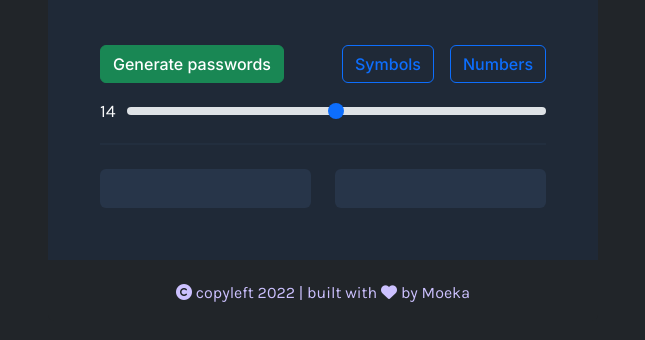
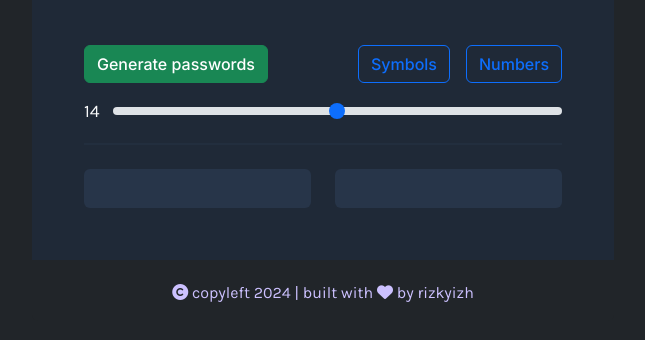
Before and after one commit to rizkyizh/Password-Generator, a plain HTML site: page index.html in a window 1280 px wide. Shown: the part 334-674 px from the top of the page, without its empty margins (317-962 px from the left). Drawn offline with nearby package versions, Linux system fonts and the light colour scheme.

Commit message:
`style`: adjust result pass containers

```diff
--- a/css/index.css
+++ b/css/index.css
@@ -1,8 +1,8 @@
-@import url('https://fonts.googleapis.com/css2?family=Inter:wght@400;500&family=Karla:wght@400;800&display=swap');
+@import url("https://fonts.googleapis.com/css2?family=Inter:wght@400;500&family=Karla:wght@400;800&display=swap");
 
-:root{
-    --font-Inter: 'Inter', sans-serif;
-    --font-Karla: 'Karla', sans-serif;
+:root {
+  --font-Inter: "Inter", sans-serif;
+  --font-Karla: "Karla", sans-serif;
 }
 
 body {
@@ -11,65 +11,66 @@ body {
   height: 100vh;
 }
 
-.card-body{
-    background-color: #1F2937;
+.card-body {
+  background-color: #1f2937;
   padding: 3.25rem !important;
 }
 
-.card-body .card-title{
+.card-body .card-title {
   font-family: var(--font-Karla);
   font-weight: 800;
   font-size: 2.5rem;
 }
-.card-body .card-title span{
-    color: #4ADF86;
+.card-body .card-title span {
+  color: #4adf86;
 }
-.card-body .card-text{
+.card-body .card-text {
   font-family: var(--font-Inter);
   font-weight: 400;
   font-size: 1.25rem;
 }
-.card-body .btn{
+.card-body .btn {
   font-family: var(--font-Inter);
   font-weight: 500;
 }
-.card-body hr{
-    border: 1px solid #2F3E53;
+.card-body hr {
+  border: 1px solid #2f3e53;
 }
-.card-body .p-2{
+.card-body .p-2 {
   background-color: #273549;
-    width: 13.188rem;
+  width: 14.188rem;
   height: 2.438rem;
   font-family: var(--font-Inter);
   font-style: normal;
   font-weight: 500;
-    font-size: 16px;
-    color: #55F991;
+  font-size: 0.9rem;
+  color: #55f991;
+  cursor: pointer;
 }
 #flexSwitchCheckDefault {
   width: 44px !important;
   height: 24px !important;
 }
 
-input[type='range']{
+input[type="range"] {
   width: 94%;
 }
 
-#label{
+#label {
   font-family: var(--font-Karla);
   font-size: 1.1rem;
 }
 
-#copyright{
-    color: #CCC1FF;
+#copyright {
+  color: #ccc1ff;
   text-align: center;
   font-family: var(--font-Karla);
 }
-#copyright a{
+#copyright a {
   text-decoration: none;
   color: inherit;
 }
 
-#copyright a:hover{
-    color: #6943FF;
+#copyright a:hover {
+  color: #6943ff;
 }
--- a/index.html
+++ b/index.html
@@ -14,7 +14,7 @@
 
 <body class="bg-dark" onload="darklightMode()">
   <div class="container-sm">
-    <div class="card mx-auto bg-dark text-light border-0" style="max-width: 34.375rem; max-height: 34.25rem">
+    <div class="card mx-auto bg-dark text-light border-0" style="max-width: 36.375rem; max-height: 36.25rem">
       <div class="card-body position-relative">
         <div class="form-check form-switch position-absolute top-0 end-0 mt-4 me-4">
           <input class="form-check-input" type="checkbox" role="switch" id="flexSwitchCheckDefault" />
@@ -45,9 +45,9 @@
         </div>
       </div>
       <p id="copyright">
-        <i class="fa-solid fa-copyright mt-4"></i> copyleft 2022 | built with
+        <i class="fa-solid fa-copyright mt-4"></i> copyleft 2024 | built with
         <i class="fa-solid fa-heart"></i> by
-        <a href="https://github.com/moe-ka" target="_blank" rel="noopener noreferrer">Moeka</a>
+        <a href="https://github.com/rizkyizh" target="_blank" rel="noopener noreferrer">rizkyizh</a>
       </p>
     </div>
   </div>
```
Lines whose indentation alone changed are shown as unchanged.
